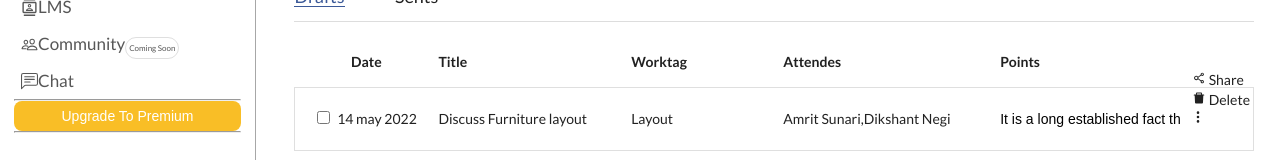
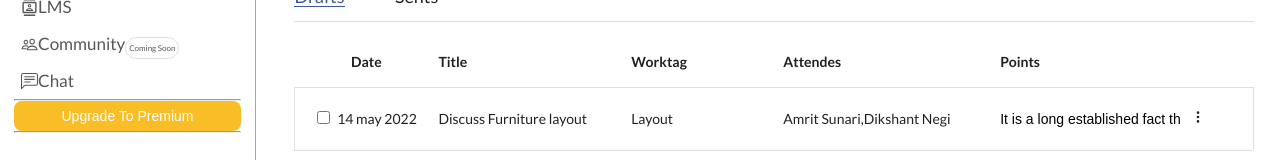
Before and after one commit to Parshuram12345/MOM-fe, a React (Create React App) app: page / in a window 1280 px wide. Shown: the part 170-330 px from the top of the page. Built offline with nearby package versions, Linux system fonts and the light colour scheme.

Commit message:
added open shared & del box

```diff
--- a/src/components/Herocomponent/momSection/MomSection.css
+++ b/src/components/Herocomponent/momSection/MomSection.css
@@ -5,6 +5,7 @@
 .mom-btn {
     color: #fff;
     background-color: #3B5998;
+    cursor: pointer;
     border: none;
     padding: 1%;
 }
@@ -22,10 +23,12 @@
     font-size: 18px;
     font-weight: 500;
     color: #3B5998;
+    cursor: pointer;
     border-bottom: 1px solid #3B5998 ;
 }
 
 .sents-tab {
+    cursor: pointer;
     font-size: 18px;
 }
 
--- a/src/components/Herocomponent/momSection/MomSection.jsx
+++ b/src/components/Herocomponent/momSection/MomSection.jsx
@@ -6,13 +6,14 @@ import "./MomSection.css";
 
 function MomSection() {
   const [draftsflag, setDraftsflag] = useState(false)
+  const [opendraftsbox, setOpendraftbox] = useState(false)
   const tableHeadings = data.tableHeadings;
   const Momdata = data.MomContent;
   const handleSharedDocs = (value) => {
     setDraftsflag(value)
   }
-  const openShareDelete=()=>{
-
+  const openShareDelete = () => {
+    setOpendraftbox(!opendraftsbox)
   }
   return (
     <>
@@ -53,7 +54,7 @@ function MomSection() {
                   <td className="border-cells">{attendes}</td>
                   <td className="points-cell border-cells">
                     <input type="text" className="points-field" value={points} />
-                    <span className="threedots" onClick={() => openShareDelete(true)}>
+                    <span className="threedots" onClick={() => openShareDelete()}>
                       <BsThreeDotsVertical />
                     </span>
                   </td>
@@ -63,12 +64,12 @@ function MomSection() {
           </tbody>
         </table>
       </div>
-      <div className="d-flex-col share-del-wrapper position-absolute">
+      { opendraftsbox && <div className="d-flex-col share-del-wrapper position-absolute">
         <div> <AiOutlineShareAlt /> Share</div>
-        { !draftsflag && <div>
+        {!draftsflag && <div>
           <AiFillDelete /> Delete</div>
         }
-      </div>
+      </div>}
     </>
   );
 }
```
